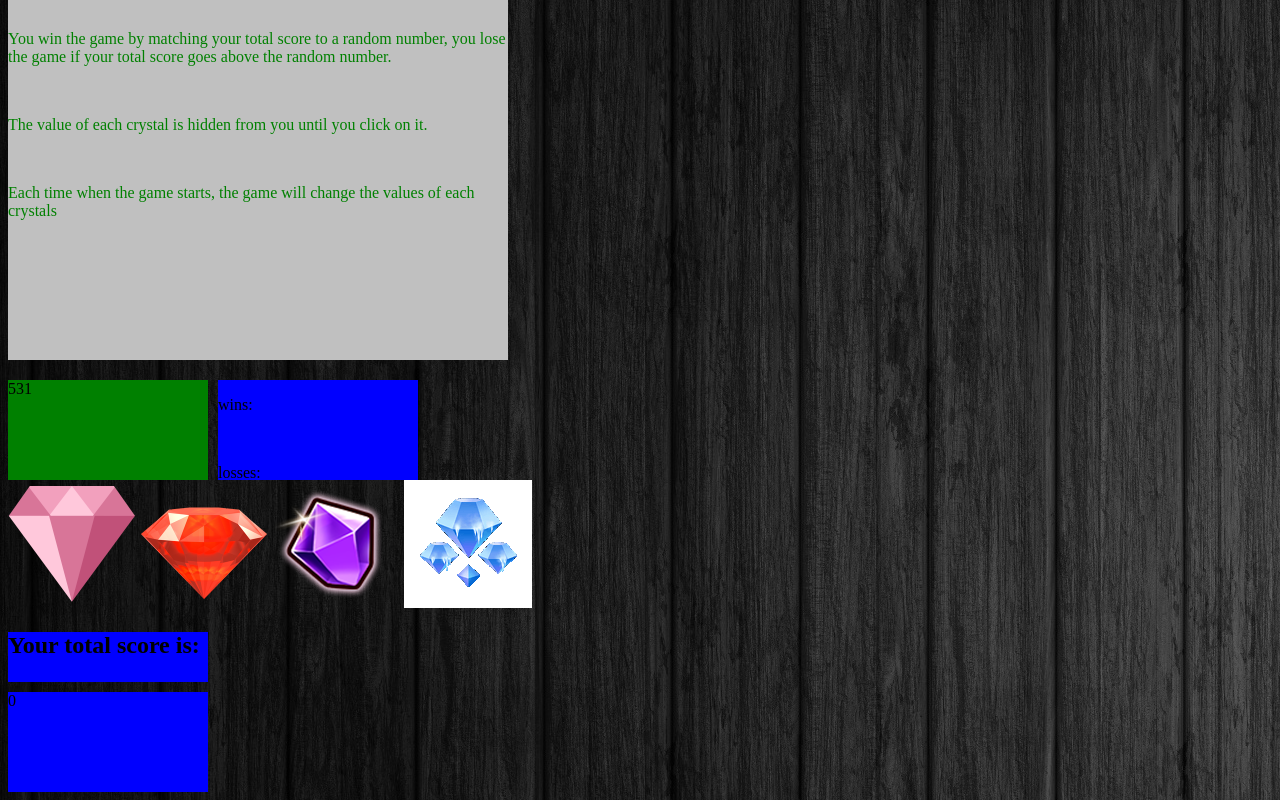
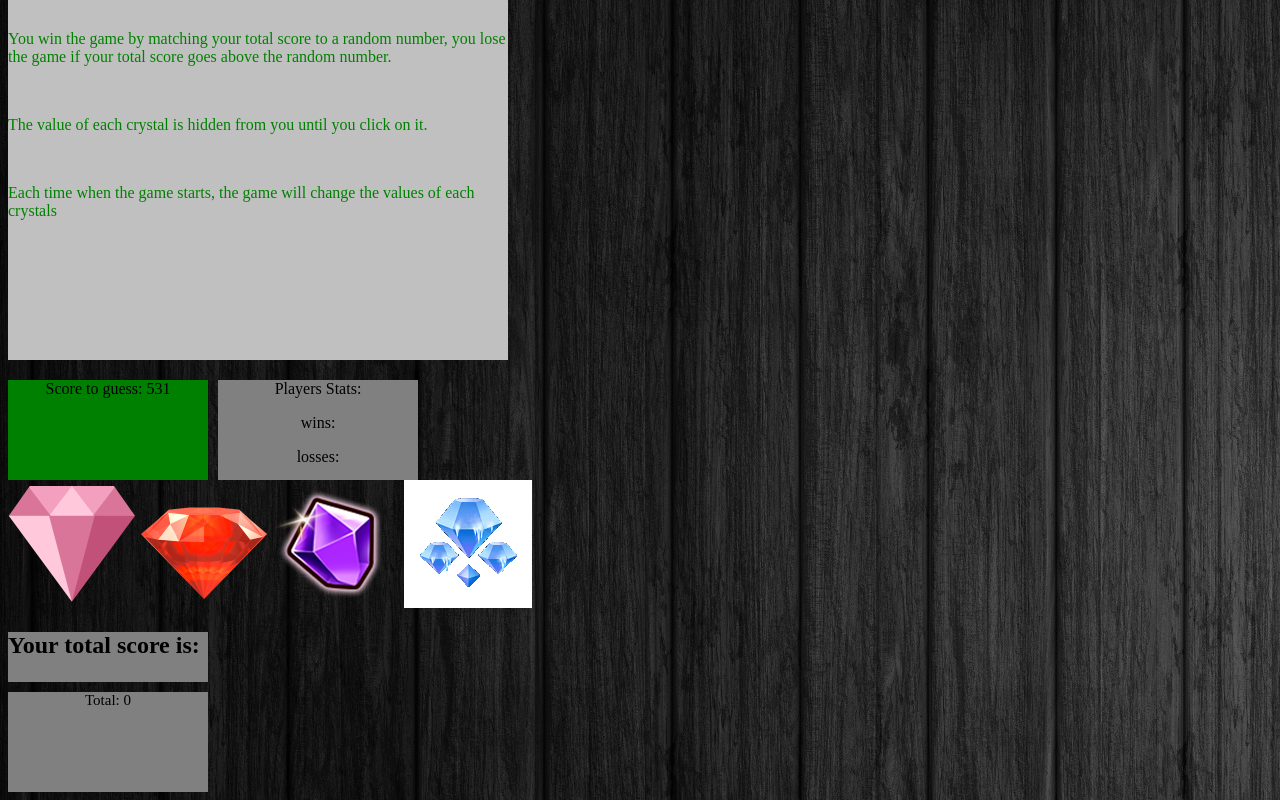
Before and after one commit to laderhoser/Crystal-Collector, a plain HTML site: page index.html in a window 1280 px wide. Both pictures are taken after a click on the picture 72 px from the left and 801 px from the top of the page. Shown: the part 258-1058 px from the top of the page. Drawn offline with nearby package versions, Linux system fonts and the light colour scheme.

Commit message:
styled it better

```diff
--- a/assets/style.css
+++ b/assets/style.css
@@ -20,13 +20,15 @@
 	height: 100px;
 	width: 200px;
 	float: left;
+	text-align: center;
 }
 #secondtop {
-	background-color: blue;
+	background-color: grey;
 	height: 100px;
 	width: 200px;
 	float: left;
 	margin-left: 10px;
+	text-align: center;
 
 }
 #top{
@@ -37,17 +39,19 @@ clear: both;
 }
 
 #secondbottom{
-	background-color: blue;
+	background-color: grey;
 	width: 200px;
 	height: 50px;
 }
 #third{
-	background-color: blue;
+	background-color: grey;
 	width: 200px;
 	height: 100px;
 	margin-top: 10px;
+	font-size: 15px;
+	text-align: center;
 }
 .numLarge{
-	font-size: 25px;
+	text-align: center;
 	color: green;
 }
--- a/index.html
+++ b/index.html
@@ -28,9 +28,9 @@
 	</div>
 	<div id=top>
 		<div id="firsttop"></div>
-		<div id="secondtop">
+		<div id="secondtop">Players Stats:
     <p id ="wins">wins: </p>
-    <br>
+
     <p id="lose">losses: </p>
     </div>
 
@@ -44,7 +44,7 @@
 	<div id="secondbottom">
 		<h2>Your total score is: <h2>
 	</div>
-	<div id="third">
+	<div id="third">Total:
 
 
 	</div>
@@ -76,7 +76,7 @@
                 alert("You Lose!");
                 resetVars ();
               }
-              $('#third').html(total);
+              $('#third').html('Total: ' +total);
              });
 
         $('#gem2').on('click', function() {
@@ -95,7 +95,7 @@
               }
 
 
-                $('#third').html(total);
+                $('#third').html('Total: ' +total);
 
               });
 
@@ -116,7 +116,7 @@
 
 
 
-                $('#third').html(total);
+                $('#third').html('Total: ' +total);
 
                });
 
@@ -139,7 +139,7 @@
               }
 
 
-                $('#third').html(total);
+                $('#third').html('Total: ' +total);
 
 
 
@@ -149,7 +149,7 @@
                });
 
 
-$('#firsttop').html(scoreToGuess);
+$('#firsttop').html('Score to guess: ' + scoreToGuess);
 
 
 function resetVars () {
@@ -159,7 +159,7 @@ function resetVars () {
   buttonValue4 = Math.floor(Math.random() * 100);
   scoreToGuess = Math.floor(Math.random() * 1000);
   total = 0;
-  $('#firsttop').html(scoreToGuess);
+  $('#firsttop').html('Score to guess: ' + scoreToGuess);
 
 }
 
```
